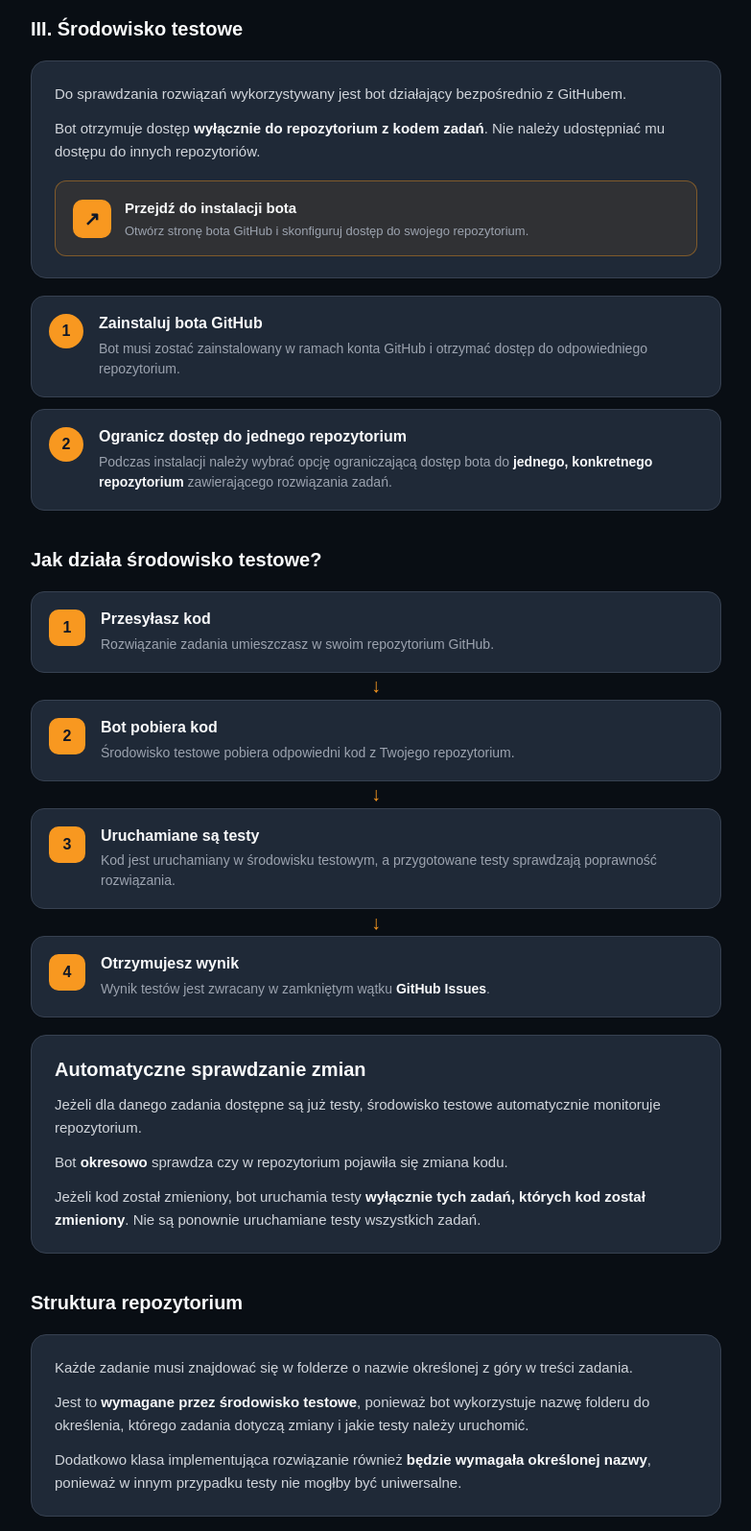
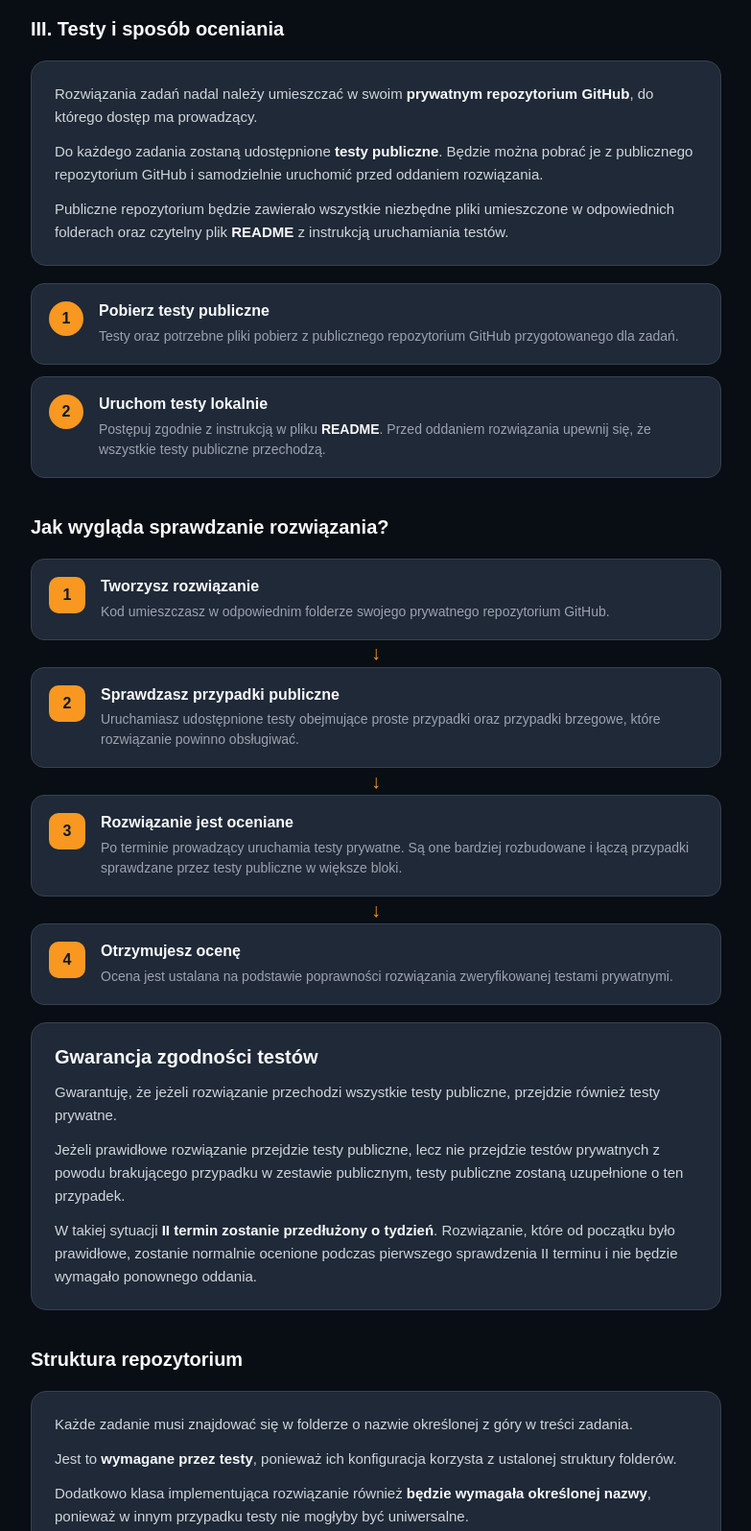
Before and after one commit to js-ivy/js-ivy.github.io, a plain HTML site: page srodowisko.html in a window 1280 px wide. Shown: the part 1180-2775 px from the top of the page at 96% size, without its empty margins (248-1031 px from the left). Drawn offline with Linux system fonts and the light colour scheme.

Commit message:
Test rules change

```diff
--- a/srodowisko.html
+++ b/srodowisko.html
@@ -115,38 +115,28 @@
         </div>
 
 
-        <h2 class="section-title">III. Środowisko testowe</h2>
+        <h2 class="section-title">III. Testy i sposób oceniania</h2>
 
         <div class="info-box">
 
             <p>
-                Do sprawdzania rozwiązań wykorzystywany jest bot działający
-                bezpośrednio z GitHubem.
+                Rozwiązania zadań nadal należy umieszczać w swoim
+                <strong>prywatnym repozytorium GitHub</strong>, do którego
+                dostęp ma prowadzący.
             </p>
 
             <p>
-                Bot otrzymuje dostęp
-                <strong>wyłącznie do repozytorium z kodem zadań</strong>.
-                Nie należy udostępniać mu dostępu do innych repozytoriów.
+                Do każdego zadania zostaną udostępnione
+                <strong>testy publiczne</strong>. Będzie można pobrać je
+                z publicznego repozytorium GitHub i samodzielnie uruchomić
+                przed oddaniem rozwiązania.
             </p>
 
-            <div class="bot-link">
-                <a
-                    href="https://github.com/apps/ivytestbot"
-                    target="_blank"
-                    rel="noopener noreferrer"
-                >
-                    <span class="bot-link-icon">↗</span>
-
-                    <div>
-                        <strong>Przejdź do instalacji bota</strong>
-                        <span>
-                            Otwórz stronę bota GitHub i skonfiguruj dostęp
-                            do swojego repozytorium.
-                        </span>
-                    </div>
-                </a>
-            </div>
+            <p>
+                Publiczne repozytorium będzie zawierało wszystkie niezbędne
+                pliki umieszczone w odpowiednich folderach oraz czytelny plik
+                <strong>README</strong> z instrukcją uruchamiania testów.
+            </p>
 
         </div>
 
@@ -155,10 +145,10 @@
             <div class="check-item">
                 <span class="check-icon">1</span>
                 <div>
-                    <h3>Zainstaluj bota GitHub</h3>
+                    <h3>Pobierz testy publiczne</h3>
                     <p>
-                        Bot musi zostać zainstalowany w ramach konta GitHub
-                        i otrzymać dostęp do odpowiedniego repozytorium.
+                        Testy oraz potrzebne pliki pobierz z publicznego
+                        repozytorium GitHub przygotowanego dla zadań.
                     </p>
                 </div>
             </div>
@@ -166,11 +156,11 @@
             <div class="check-item">
                 <span class="check-icon">2</span>
                 <div>
-                    <h3>Ogranicz dostęp do jednego repozytorium</h3>
+                    <h3>Uruchom testy lokalnie</h3>
                     <p>
-                        Podczas instalacji należy wybrać opcję ograniczającą
-                        dostęp bota do <strong>jednego, konkretnego repozytorium</strong>
-                        zawierającego rozwiązania zadań.
+                        Postępuj zgodnie z instrukcją w pliku
+                        <strong>README</strong>. Przed oddaniem rozwiązania
+                        upewnij się, że wszystkie testy publiczne przechodzą.
                     </p>
                 </div>
             </div>
@@ -178,7 +168,7 @@
         </div>
 
 
-        <h2 class="section-title">Jak działa środowisko testowe?</h2>
+        <h2 class="section-title">Jak wygląda sprawdzanie rozwiązania?</h2>
 
         <div class="process">
 
@@ -186,10 +176,10 @@
                 <span class="process-number">1</span>
 
                 <div>
-                    <h3>Przesyłasz kod</h3>
+                    <h3>Tworzysz rozwiązanie</h3>
                     <p>
-                        Rozwiązanie zadania umieszczasz w swoim repozytorium
-                        GitHub.
+                        Kod umieszczasz w odpowiednim folderze swojego
+                        prywatnego repozytorium GitHub.
                     </p>
                 </div>
             </div>
@@ -200,10 +190,11 @@
                 <span class="process-number">2</span>
 
                 <div>
-                    <h3>Bot pobiera kod</h3>
+                    <h3>Sprawdzasz przypadki publiczne</h3>
                     <p>
-                        Środowisko testowe pobiera odpowiedni kod
-                        z Twojego repozytorium.
+                        Uruchamiasz udostępnione testy obejmujące proste
+                        przypadki oraz przypadki brzegowe, które rozwiązanie
+                        powinno obsługiwać.
                     </p>
                 </div>
             </div>
@@ -214,10 +205,11 @@
                 <span class="process-number">3</span>
 
                 <div>
-                    <h3>Uruchamiane są testy</h3>
+                    <h3>Rozwiązanie jest oceniane</h3>
                     <p>
-                        Kod jest uruchamiany w środowisku testowym,
-                        a przygotowane testy sprawdzają poprawność rozwiązania.
+                        Po terminie prowadzący uruchamia testy prywatne. Są one
+                        bardziej rozbudowane i łączą przypadki sprawdzane
+                        przez testy publiczne w większe bloki.
                     </p>
                 </div>
             </div>
@@ -228,10 +220,10 @@
                 <span class="process-number">4</span>
 
                 <div>
-                    <h3>Otrzymujesz wynik</h3>
+                    <h3>Otrzymujesz ocenę</h3>
                     <p>
-                        Wynik testów jest zwracany w zamkniętym wątku
-                        <strong>GitHub Issues</strong>.
+                        Ocena jest ustalana na podstawie poprawności rozwiązania
+                        zweryfikowanej testami prywatnymi.
                     </p>
                 </div>
             </div>
@@ -241,22 +233,25 @@
 
         <div class="info-box">
 
-            <h2>Automatyczne sprawdzanie zmian</h2>
+            <h2>Gwarancja zgodności testów</h2>
 
             <p>
-                Jeżeli dla danego zadania dostępne są już testy,
-                środowisko testowe automatycznie monitoruje repozytorium.
+                Gwarantuję, że jeżeli rozwiązanie przechodzi
+                wszystkie testy publiczne, przejdzie również testy prywatne.
             </p>
 
             <p>
-                Bot <strong>okresowo</strong> sprawdza
-                czy w repozytorium pojawiła się zmiana kodu.
+                Jeżeli prawidłowe rozwiązanie przejdzie testy publiczne,
+                lecz nie przejdzie testów prywatnych z powodu brakującego
+                przypadku w zestawie publicznym, testy publiczne zostaną
+                uzupełnione o ten przypadek.
             </p>
 
             <p>
-                Jeżeli kod został zmieniony, bot uruchamia testy
-                <strong>wyłącznie tych zadań, których kod został zmieniony</strong>.
-                Nie są ponownie uruchamiane testy wszystkich zadań.
+                W takiej sytuacji <strong>II termin zostanie przedłużony
+                o tydzień</strong>. Rozwiązanie, które od początku było
+                prawidłowe, zostanie normalnie ocenione podczas pierwszego
+                sprawdzenia II terminu i nie będzie wymagało ponownego oddania.
             </p>
 
         </div>
@@ -274,16 +269,15 @@
             </p>
 
             <p>
-                Jest to <strong>wymagane przez środowisko testowe</strong>,
-                ponieważ bot wykorzystuje nazwę folderu do określenia,
-                którego zadania dotyczą zmiany i jakie testy należy uruchomić.
+                Jest to <strong>wymagane przez testy</strong>, ponieważ ich
+                konfiguracja korzysta z ustalonej struktury folderów.
             </p>
 
             <p>
                 Dodatkowo klasa implementująca rozwiązanie również
-                <strong>będzie wymagała określonej nazwy</strong>, ponieważ w
-                innym przypadku testy nie mogłby być uniwersalne.
-	    </p>
+                <strong>będzie wymagała określonej nazwy</strong>, ponieważ
+                w innym przypadku testy nie mogłyby być uniwersalne.
+            </p>
 
 
         </div>
@@ -336,7 +330,7 @@
 
 
     <footer>
-        Ostatnia aktualizacja: 01.11.2026.
+        Ostatnia aktualizacja: 04.11.2026.
         Strona wykonana przy wsparciu AI.
     </footer>
 
```
Also changed, not shown: index.html (+1 -1 lines), kalendarium.html (+1 -1 lines), zadania.html (+1 -1 lines), zaliczenie.html (+1 -1 lines).
